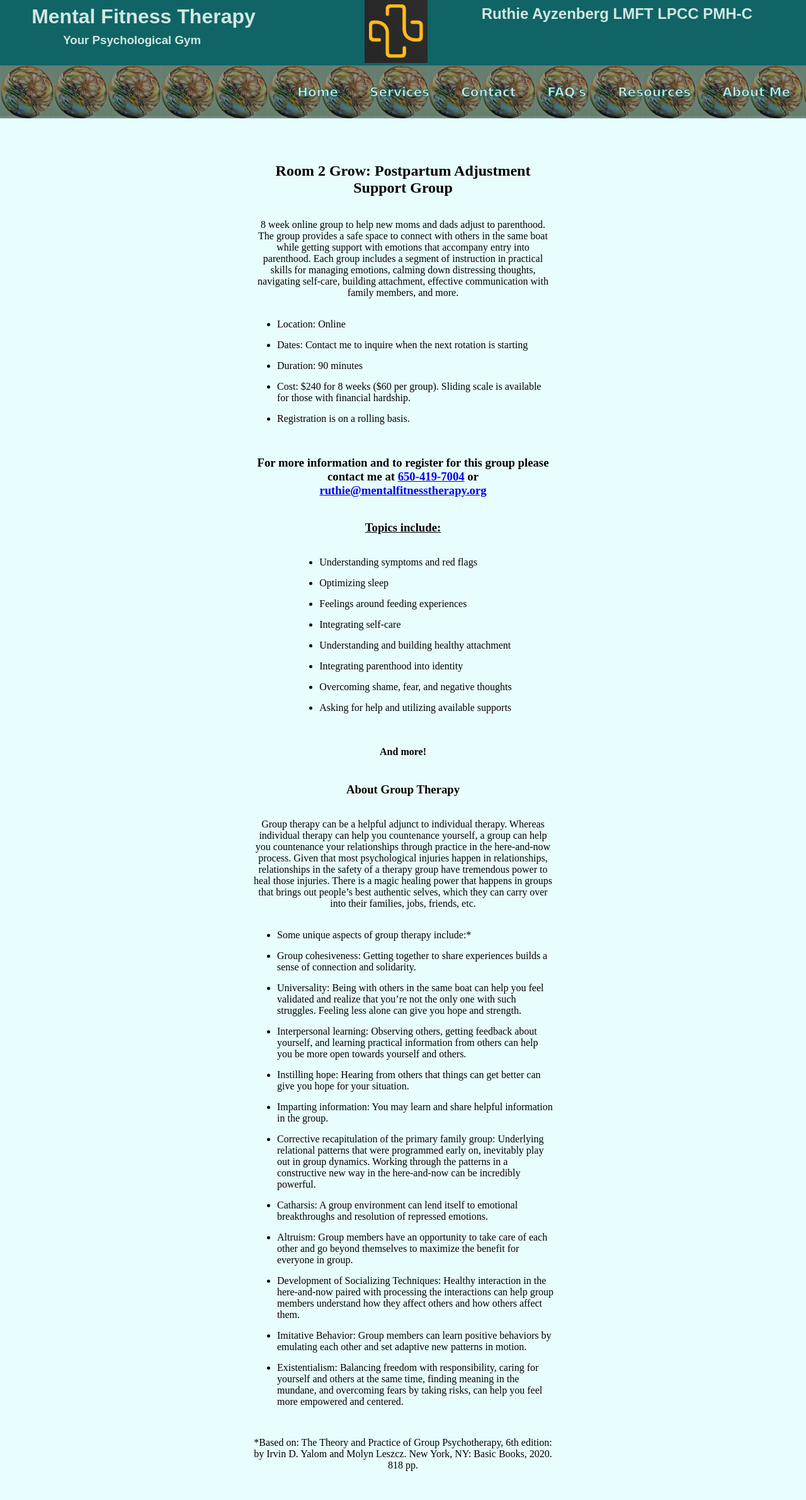
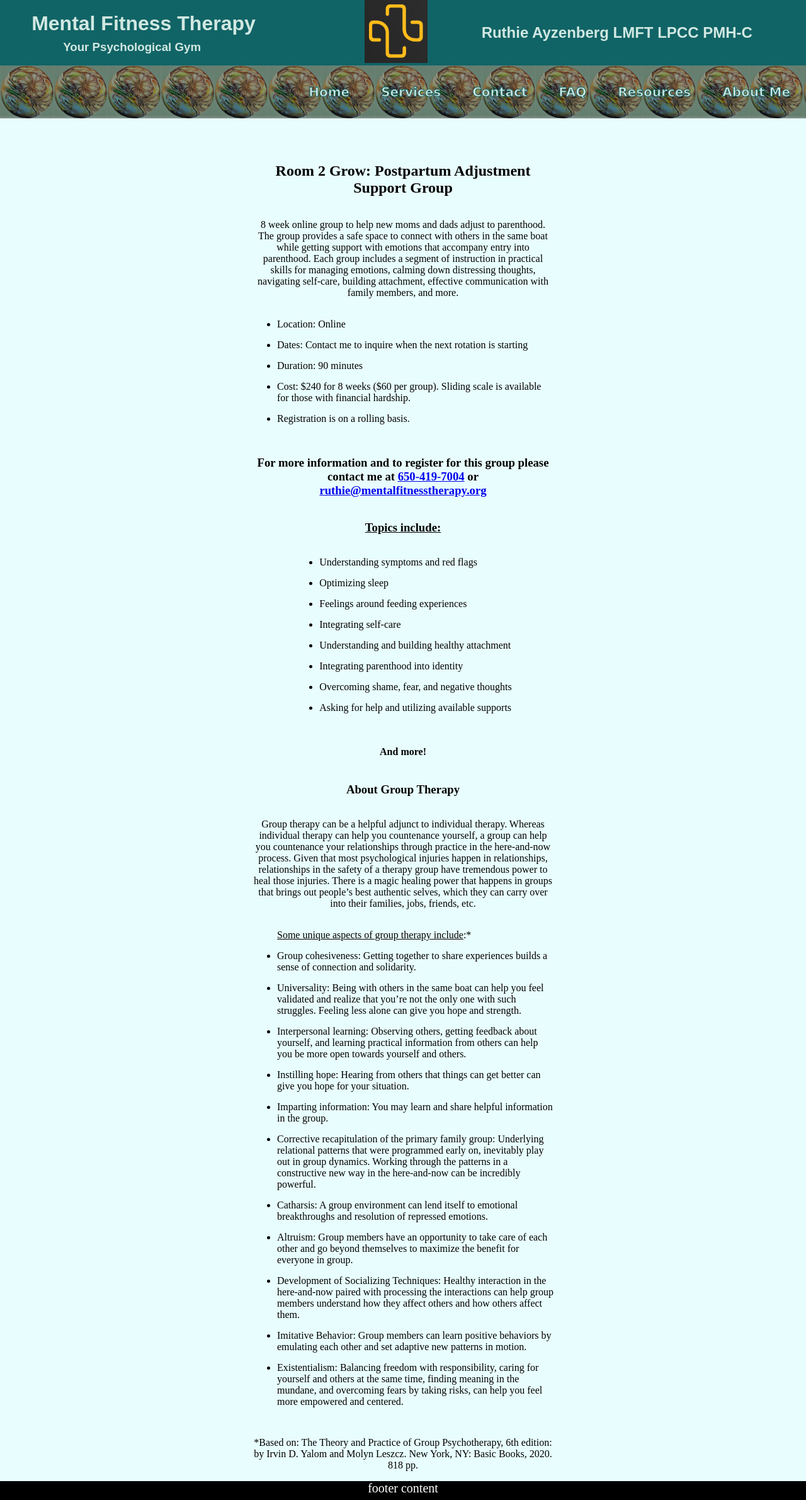
Before and after one commit to eliyab1/ruthie, a React (Create React App) app: page /services/grouptherapy in a window 1280 px wide. Shown: the whole page at 63% size. Built offline with nearby package versions, Linux system fonts and the light colour scheme.

Commit message:
faqs=faq & added footer component and styling position

```diff
--- a/src/App.css
+++ b/src/App.css
@@ -1,11 +1,16 @@
-body {display: flex; overflow-x: auto; overflow-y: scroll; margin: 0px; padding: 0px; background-color: #e8fdfd;}
+html {height: 100%; min-height: 100%;}
+body {display: flex; overflow-x: auto; overflow-y: scroll; margin: 0px; padding: 0px; background-color: #e8fdfd; height: 100%;}
+
+#root {width: 100%;}
+
+.page-wrap {min-height: 100%; margin-bottom: -30px;}
 
 .header {display:flex;
   align-content: center;
   justify-content:space-around; color:#D1E8E2;
   font-family: sans-serif; background:#116466;}
 
-.flex-box div {align-self: center;}
+.header div {align-self: center;}
 
 .topnav {display:flex; background-image:url("art.png");
   background-size: contain; justify-content:flex-end; }
@@ -65,3 +70,5 @@ div.dropdown.active:hover button.dropdown.active {background-image:url("art.png"
 li {margin-bottom: 15px; text-align: left;}
 
 div.resources h3 {margin-bottom: 0px;}
+
+footer {text-align:center; font-size:20px; background-color: black; color:white; height: 30px; width:100%;}
--- a/src/App.js
+++ b/src/App.js
@@ -5,22 +5,24 @@ import Header from "./Header"
 import Home from "./Home"
 import Services from "./Services"
 import Contact from "./Contact"
-import FAQs from "./FAQs"
+import FAQ from "./FAQ"
 import Resources from './Resources';
 import AboutMe from './AboutMe';
 import IndividualTherapy from './IndividualTherapy';
 import MaternalHealth from './MaternalHealth';
 import CurriculumDev from './CurriculumDev';
 import GroupTherapy from './GroupTherapy';
+import Footer from './Footer';
 export default function App() {
   return <>
     <Router>
+    <div className="page-wrap">
     <Header />
     <NavBar />
     <Switch>
       <Route exact path="/"> <Home /> </Route>
       <Route exact path="/services"> <Services /> </Route>
-      <Route path="/faqs"> <FAQs /> </Route>
+      <Route path="/faq"> <FAQ /> </Route>
       <Route path="/resources"> <Resources /> </Route>
       <Route path="/aboutme"> <AboutMe /> </Route>
       <Route path="/contact"> <Contact /> </Route>
@@ -29,6 +31,8 @@ export default function App() {
       <Route path="/services/curriculumdev"> <CurriculumDev /> </Route>
       <Route path="/services/grouptherapy"> <GroupTherapy /></Route>
     </Switch>
+    </div>
+    <Footer />
     </Router>
   </>
 }
--- a/src/FAQs.js
+++ b/src/FAQ.js
@@ -1,6 +1,6 @@
 import { useEffect } from "react"
-export default function FAQs() {
-    useEffect(()=>{document.title="FAQ's | Mental Fitness Therapy"},[])
+export default function FAQ() {
+    useEffect(()=>{document.title="FAQ | Mental Fitness Therapy"},[])
     return <>
     <div className="page-content">
         <ul style={{"font-size":"23px"}}>
--- /dev/null
+++ b/src/Footer.js
@@ -0,0 +1,7 @@
+export default function Footer() {
+    return <>
+            <footer>
+                footer content
+            </footer>
+            </>
+}
--- a/src/GroupTherapy.js
+++ b/src/GroupTherapy.js
@@ -33,7 +33,7 @@ export default function GroupTherapy() {
      tremendous power to heal those injuries.
     There is a magic healing power that happens in groups that brings out people’s best authentic selves, which they can carry over into their families, jobs, friends, etc.</p>
 <ul>
-<li>Some unique aspects of group therapy include:*</li>
+<li style={{"list-style-type":"none"}}><u>Some unique aspects of group therapy include</u>:*</li>
 <li>Group cohesiveness: Getting together to share experiences builds a sense of connection and solidarity.</li>
 <li>Universality: Being with others in the same boat can help you feel validated and realize that you’re not the only one with such struggles. Feeling less alone can give you hope and strength.</li>
 <li>Interpersonal learning: Observing others, getting feedback about yourself, and learning practical information from others can help you be more open towards yourself and others.</li>
--- a/src/NavBar.js
+++ b/src/NavBar.js
@@ -12,7 +12,7 @@ export default function NavBar() {
                 </div>
         </div>
         <NavLink to="/contact" activeClassName="active"><button  value="setContact" >Contact</button></NavLink>
-        <NavLink to="/faqs" activeClassName="active"><button  value="setFaqs" >FAQ's</button></NavLink>
+        <NavLink to="/faq" activeClassName="active"><button  value="setFaqs" >FAQ</button></NavLink>
         <NavLink to="/resources" activeClassName="active"><button  value="setResources" >Resources</button></NavLink>
         <NavLink to="/aboutme" activeClassName="active"><button  value="setAboutMe" >About Me</button></NavLink>
     </div>
```
